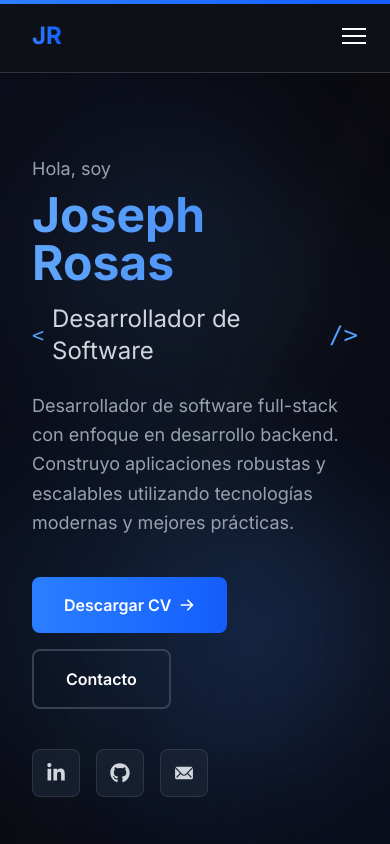
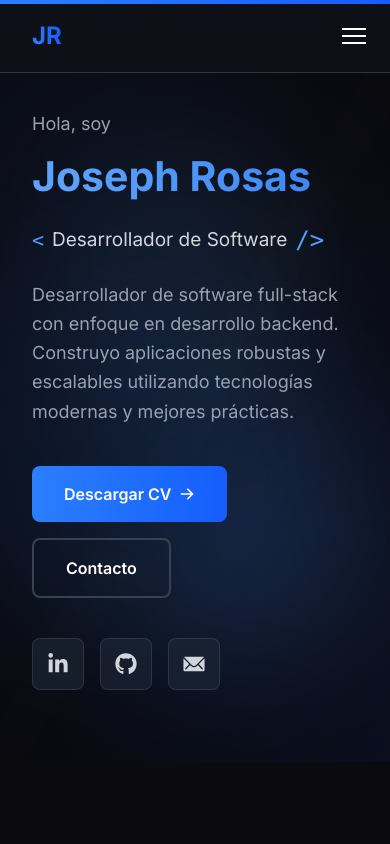
Before and after one commit to josephr04/Portafolio, a React (Vite) app: page / in a window 390 px wide. Shown: the top 844 px of the page. Built offline with nearby package versions, Linux system fonts and the light colour scheme.

Commit message:
fix: change hero and contact buttons display

```diff
--- a/src/sections/Contact.tsx
+++ b/src/sections/Contact.tsx
@@ -73,9 +73,9 @@ export function Contact() {
                   <p className="text-gray-600 dark:text-gray-400 text-sm mb-4 transition-colors duration-300">{t('contact.info.connect')}</p>
                   <div className="flex gap-4">
                   {[
-                    { Icon: FaLinkedinIn, href: "https://www.linkedin.com/in/joseph-rosas-595a15371", size: 20, label: "LinkedIn" },
-                    { Icon: FaGithub, href: "https://github.com/josephr04", size: 20, label: "GitHub" },
-                    { Icon: IoIosMail, href: "mailto:joseph.rosas.peralta@gmail.com", size: 24, label: "Email" }
+                    { Icon: FaLinkedinIn, href: "https://www.linkedin.com/in/joseph-rosas-595a15371", size: 22, label: "LinkedIn" },
+                    { Icon: FaGithub, href: "https://github.com/josephr04", size: 22, label: "GitHub" },
+                    { Icon: IoIosMail, href: "mailto:joseph.rosas.peralta@gmail.com", size: 26, label: "Email" }
                   ].map(({ Icon, href, size, label }, index) => (
                     <a
                       key={index}
@@ -83,7 +83,7 @@ export function Contact() {
                       target="_blank"
                       aria-label={label}
                       rel="noopener noreferrer"
-                      className="flex items-center justify-center w-12 h-12 bg-gray-200 dark:bg-gray-800/70 rounded-xl border border-gray-300 dark:border-white/10 hover:border-blue-500 hover:bg-gray-300 dark:hover:bg-gray-800 hover:-translate-y-1 transition-all duration-300 group"
+                      className="flex items-center justify-center w-13 h-13 bg-gray-200 dark:bg-gray-800/70 rounded-xl border border-gray-300 dark:border-white/10 hover:border-blue-500 hover:bg-gray-300 dark:hover:bg-gray-800 hover:-translate-y-1 transition-all duration-300 group"
                     >
                       <Icon className="w-5 h-5 text-gray-700 dark:text-white group-hover:text-blue-400 transition-colors" size={size} />
                     </a>
--- a/src/sections/Hero.tsx
+++ b/src/sections/Hero.tsx
@@ -14,7 +14,7 @@ export function Hero() {
   }, []);
 
   return(
-    <div id='hero' className='relative min-h-screen flex items-center px-8 md:px-16 lg:px-24 bg-white dark:bg-[#0a0a0f] text-gray-900 dark:text-white overflow-hidden transition-colors duration-300'>
+    <div id='hero' className='relative h-auto py-10 md:min-h-screen flex items-center px-8 md:px-16 lg:px-24 bg-white dark:bg-[#0a0a0f] text-gray-900 dark:text-white overflow-hidden transition-colors duration-300'>
       {/* Subtle animated background */}
       <div className='absolute inset-0'>
         <div className='absolute inset-0 bg-linear-to-br from-blue-100/30 via-transparent to-blue-200/20 dark:from-blue-900/10 dark:via-transparent dark:to-blue-800/10 animate-pulse-slow transition-colors duration-300' />
@@ -48,11 +48,11 @@ export function Hero() {
               cursor={true}
               repeat={0}
               speed={30}
-              className='text-5xl md:text-6xl lg:text-7xl font-bold mb-4 bg-linear-to-r from-[#60A5FA] to-[#3B82F6] bg-clip-text text-transparent'
+              className='text-[41px] md:text-6xl lg:text-7xl font-bold mb-4 bg-linear-to-r from-[#60A5FA] to-[#3B82F6] bg-clip-text text-transparent'
             />
             <div className='flex items-center gap-2 text-2xl md:text-3xl text-gray-700 dark:text-gray-300 transition-colors duration-300'>
               <span className='text-blue-400 text-xl md:text-2xl font-mono'>{'<'}</span>
-              <h3>{t('hero.subtitle')}</h3>
+              <div className='text-[19px] md:text-2xl'>{t('hero.subtitle')}</div>
               <span className='text-blue-400 font-mono'>{'/>'}</span>
             </div>
           </div>
@@ -78,9 +78,9 @@ export function Hero() {
           {/* Social links */}
           <div className='flex gap-4 pt-4'>
             {[
-              { Icon: FaLinkedinIn, href: "https://www.linkedin.com/in/joseph-rosas-595a15371", size: 20, label: "LinkedIn" },
-              { Icon: FaGithub, href: "https://github.com/josephr04", size: 20, label: "GitHub" },
-              { Icon: IoIosMail, href: "mailto:joseph.rosas.peralta@gmail.com", size: 24, label: "Email" }
+              { Icon: FaLinkedinIn, href: "https://www.linkedin.com/in/joseph-rosas-595a15371", size: 22, label: "LinkedIn" },
+              { Icon: FaGithub, href: "https://github.com/josephr04", size: 22, label: "GitHub" },
+              { Icon: IoIosMail, href: "mailto:joseph.rosas.peralta@gmail.com", size: 26, label: "Email" }
             ].map(({ Icon, href, size, label }, index) => (
               <a
                 key={index}
@@ -88,7 +88,7 @@ export function Hero() {
                 aria-label={label}
                 rel="noopener noreferrer"
                 target="_blank"
-                className='flex items-center justify-center w-12 h-12 p-3 backdrop-blur-lg bg-gray-100/80 dark:bg-gray-800/60 border border-gray-300 dark:border-white/10 rounded-lg hover:bg-blue-400/10 hover:border-blue-400/50 transition-all duration-300 hover:-translate-y-1 group'
+                className='flex items-center justify-center w-13 h-13 p-3 backdrop-blur-lg bg-gray-100/80 dark:bg-gray-800/60 border border-gray-300 dark:border-white/10 rounded-lg hover:bg-blue-400/10 hover:border-blue-400/50 transition-all duration-300 hover:-translate-y-1 group'
               >
                 <Icon className="text-gray-700 dark:text-gray-300 group-hover:text-blue-400 transition-colors" size={size} />
               </a>
```
